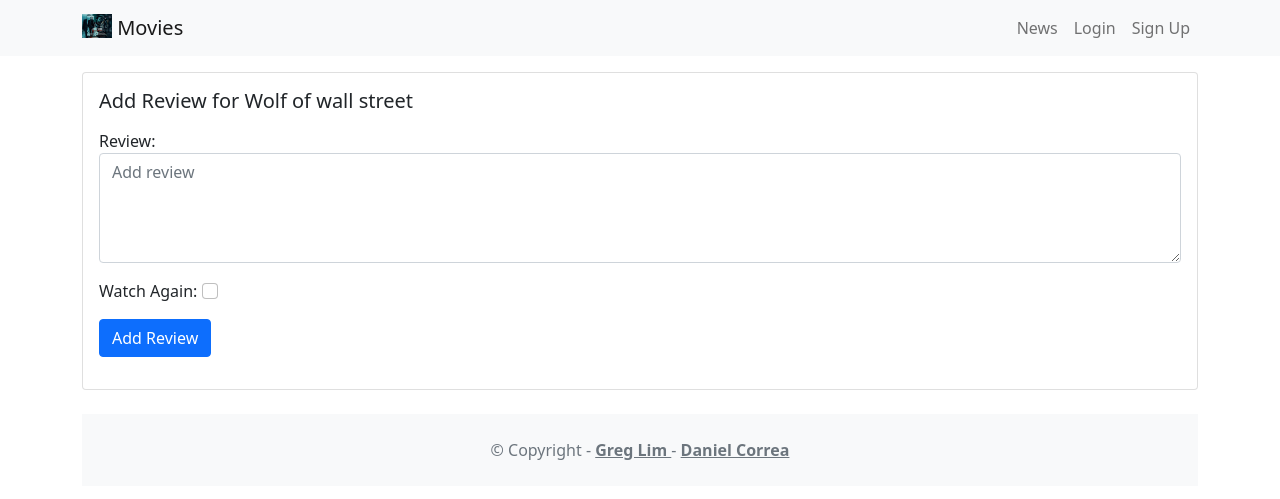
After one commit to homemix/movieReviews, a Django app: page /movie/1/create in a window 1280 px wide. The commit adds this page. Shown: the top 499 px of the page. Run offline with Django 5.2, Linux system fonts and the light colour scheme; data comes from the database, SQL or seed files in the repository.

Commit message:
Added review create using django forms.

```diff
--- a/movie/admin.py
+++ b/movie/admin.py
@@ -1,5 +1,6 @@
 from django.contrib import admin
 
-from .models import Movie
+from .models import Movie,Review
 
 admin.site.register(Movie)
+admin.site.register(Review)
--- /dev/null
+++ b/movie/forms.py
@@ -0,0 +1,25 @@
+from django.forms import ModelForm, Textarea
+
+from movie.models import Review
+
+
+class ReviewForm(ModelForm):
+    def __init__(self, *args, **kwargs):
+        super(ModelForm, self).__init__(*args, **kwargs)
+        self.fields['text'].widget.attrs.update(
+            {'class': 'form-control', 'placeholder': 'Add review'}
+        )
+        self.fields['watchAgain'].widget.attrs.update(
+            {'class': 'form-check-input'}
+        )
+
+    class Meta:
+        model = Review
+        fields = ['text', 'watchAgain']
+        labels = {
+            'watchAgain': 'Watch Again',
+            'text': 'Review'
+        }
+        widgets = {
+            'text': Textarea(attrs={'rows': 4}),
+        }
--- a/movie/models.py
+++ b/movie/models.py
@@ -1,4 +1,5 @@
 from django.db import models
+from django.contrib.auth.models import User
 
 
 class Movie(models.Model):
@@ -6,3 +7,14 @@ class Movie(models.Model):
     description = models.CharField(max_length=250)
     image = models.ImageField(upload_to='movie/images/')
     url = models.URLField(max_length=250, blank=True)
+
+
+class Review(models.Model):
+    text = models.CharField(max_length=100)
+    date = models.DateTimeField(auto_now_add=True)
+    user = models.ForeignKey(User, on_delete=models.CASCADE)
+    movie = models.ForeignKey(Movie, on_delete=models.CASCADE)
+    watchAgain = models.BooleanField(default=False)
+
+    def __str__(self):
+        return self.text
--- /dev/null
+++ b/movie/templates/create_review.html
@@ -0,0 +1,28 @@
+{% extends 'base.html' %}
+{% block content %}
+    <div class="card mb-3">
+        <div class="row g-0">
+            <div>
+                <div class="card-body">
+                    <h5 class="card-title">Add Review for {{movie.title }}</h5>
+                    {% if error %}
+                        <div class="alert alert-danger mt-3"
+                             role="alert">
+                            {{ error }}
+                        </div>
+                    {% endif %}
+                    <p class="card-text">
+                    <form method="POST">
+                        {% csrf_token %}
+                        {{ form.as_p }}
+                        <button type="submit"
+                                class="btn btn-primary">
+                            Add Review
+                        </button>
+                    </form>
+                    </p>
+                </div>
+            </div>
+        </div>
+    </div>
+{% endblock content %}
--- a/movie/templates/detail.html
+++ b/movie/templates/detail.html
@@ -17,6 +17,12 @@
                                 Movie Link
                             </a>
                         {% endif %}
+                        {% if user.is_authenticated %}
+                            <a href="{% url 'create_review' movie.id %}"
+                               class="btn btn-primary">
+                                Add Review
+                            </a>
+                        {% endif %}
                     </p>
                 </div>
             </div>
--- a/movie/urls.py
+++ b/movie/urls.py
@@ -3,5 +3,6 @@ from django.urls import path
 from . import views
 
 urlpatterns = [
-    path('<int:movie_id>', views.detail,name='detail'),
+    path('<int:movie_id>', views.detail, name='detail'),
+    path('<int:movie_id>/create', views.create_review, name='create_review')
 ]
--- a/movie/views.py
+++ b/movie/views.py
@@ -1,8 +1,9 @@
 from django.http import HttpResponse
-from django.shortcuts import get_object_or_404
+from django.shortcuts import get_object_or_404, redirect
 from django.shortcuts import render
 
-from movie.models import Movie
+from movie.models import Movie, Review
+from .forms import ReviewForm
 
 
 def detail(request, movie_id):
@@ -11,6 +12,32 @@ def detail(request, movie_id):
         "movie": movie,
     }
     return render(request, 'detail.html', data)
+
+
+def create_review(request, movie_id):
+    movie = get_object_or_404(Movie, pk=movie_id)
+    if request.method == 'POST':
+        form = ReviewForm(request.POST)
+        if form.is_valid():
+            review = form.save(commit=False)
+            review.movie = movie
+            review.user = request.user
+            review.save()
+            return redirect('detail', review.movie.id)
+        else:
+            errors = form.errors
+            data = {
+                'errors': errors,
+                'movie': movie,
+                'form': ReviewForm()
+            }
+            return render(request, 'create_review.html', data)
+    else:
+        data = {
+            "movie": movie,
+            "form": ReviewForm()
+        }
+        return render(request, 'create_review.html', data)
 
 
 def home(request):
```
Also changed, not shown: movie/migrations/0002_review.py (added).
